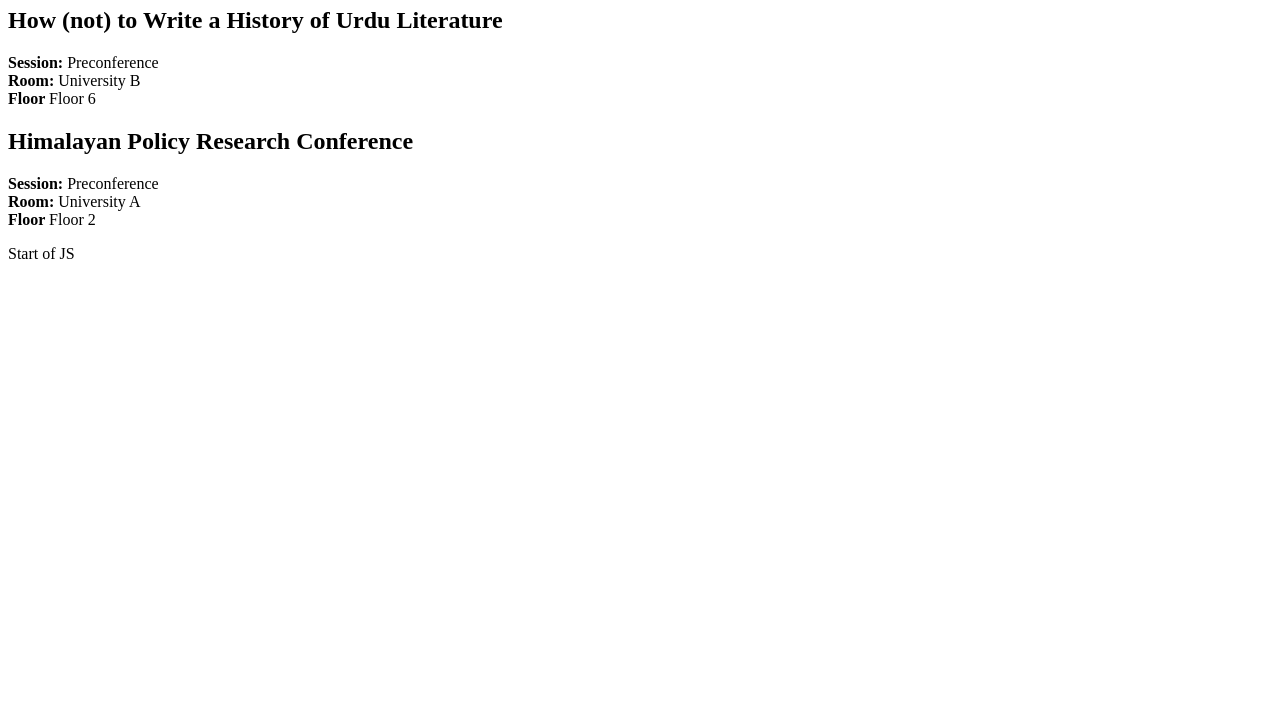
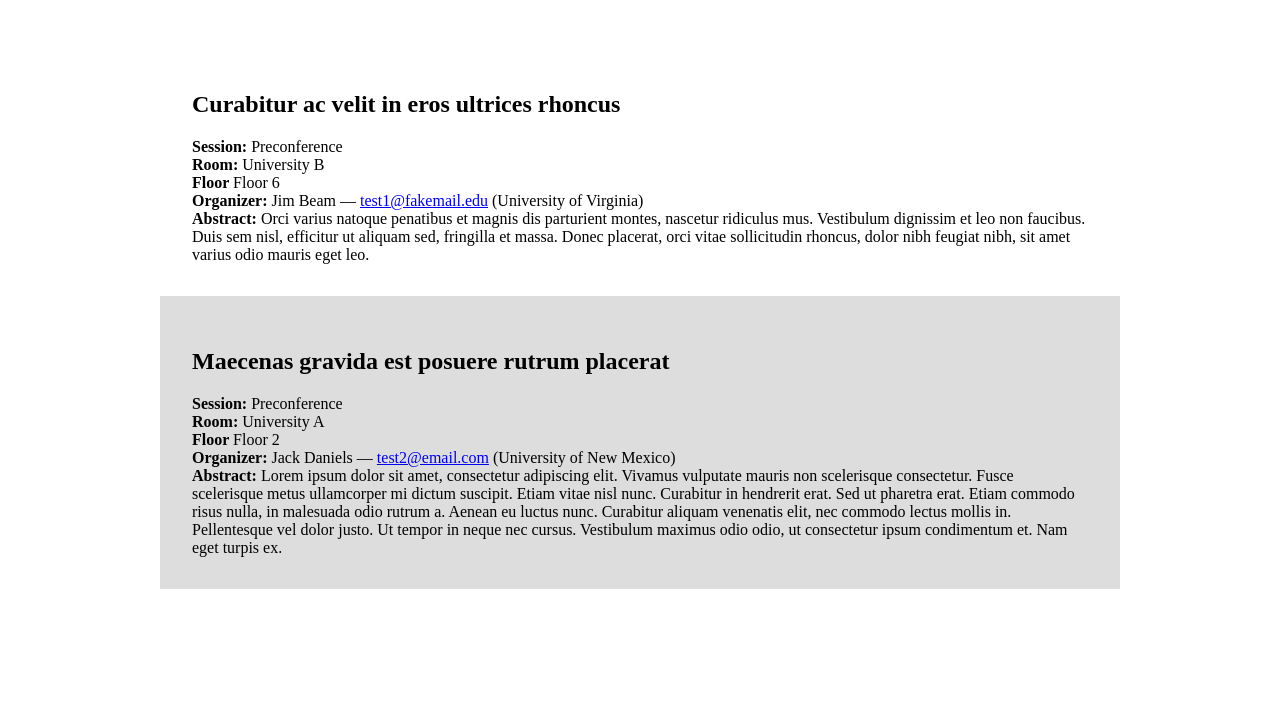
Before and after one commit to ksolans/event-app, a plain HTML site: page index.html in a window 1280 px wide. Shown: the part 73-800 px from the top of the page. Drawn offline with nearby package versions, Linux system fonts and the light colour scheme.

Commit message:
Updated JSON and added CSS

```diff
--- a/events.json
+++ b/events.json
@@ -1,14 +1,26 @@
 [
     {
-        "title": "How (not) to Write a History of Urdu Literature",
+        "title": "Curabitur ac velit in eros ultrices rhoncus",
         "session": "Preconference",
         "room": "University B",
-        "floor": "Floor 6"
+        "floor": "Floor 6",
+        "organizer": {
+            "name": "Jim Beam",
+            "email": "test1@fakemail.edu",
+            "location": "University of Virginia"
+        },
+        "abstract": "Orci varius natoque penatibus et magnis dis parturient montes, nascetur ridiculus mus. Vestibulum dignissim et leo non faucibus. Duis sem nisl, efficitur ut aliquam sed, fringilla et massa. Donec placerat, orci vitae sollicitudin rhoncus, dolor nibh feugiat nibh, sit amet varius odio mauris eget leo."
     },
     {
-        "title": "Himalayan Policy Research Conference ",
+        "title": "Maecenas gravida est posuere rutrum placerat",
         "session": "Preconference",
         "room": "University A",
-        "floor": "Floor 2"
+        "floor": "Floor 2",
+        "organizer": {
+            "name": "Jack Daniels",
+            "email": "test2@email.com",
+            "location": "University of New Mexico"
+        },
+        "abstract": "Lorem ipsum dolor sit amet, consectetur adipiscing elit. Vivamus vulputate mauris non scelerisque consectetur. Fusce scelerisque metus ullamcorper mi dictum suscipit. Etiam vitae nisl nunc. Curabitur in hendrerit erat. Sed ut pharetra erat. Etiam commodo risus nulla, in malesuada odio rutrum a. Aenean eu luctus nunc. Curabitur aliquam venenatis elit, nec commodo lectus mollis in. Pellentesque vel dolor justo. Ut tempor in neque nec cursus. Vestibulum maximus odio odio, ut consectetur ipsum condimentum et. Nam eget turpis ex."
     }
 ]
--- a/index.html
+++ b/index.html
@@ -9,20 +9,18 @@
     <title>Event Json Test</title>
 	<script src="https://ajax.googleapis.com/ajax/libs/jquery/3.2.1/jquery.min.js"></script>
 	<script type="text/javascript" src="http://localhost:8888/event-app/events.json"></script>
+	<link rel="stylesheet" type="text/css" href="http://localhost:8888/event-app/style.css">
 </head>
 <body>
 	<header>
 		<h1>Event App</h1>
 	</header>
 	<section>
-		<p id="demo"></p>
+		<div id="eventContainer">
+
+		</div>
 	</section>
 	<script>
-		document.write('<div>Start of JS</div>');
-		//var eventData = $.getJSON('http://localhost:8888/event-app/events.json');
-		//var url = 'http://localhost:8888/event-app/events.json';
-
-
 		function ajax_get(url, callback) {
 		    var xmlhttp = new XMLHttpRequest();
 		    xmlhttp.onreadystatechange = function() {
@@ -42,35 +40,21 @@
 		    xmlhttp.open("GET", url, true);
 		    xmlhttp.send();
 		}
-
 		ajax_get('http://localhost:8888/event-app/events.json', function(data) {
-			 // html = "<h2>" + data.title + "</h2>";
-			 // html += "<strong>Session: </strong>" + data.session + "<br>";
-			 // html += "<strong>Room: </strong>" + data.room + "<br>";
-			 // html += "<strong>Floor </strong>" + data.floor;
-
-		   	//document.getElementById("demo").innerHTML = html;
-		   	// var i;
-		    // var iLength = data.length;
-		    // for (i = 0; i < iLength; i++) {
-		    // 	html = "<h2>" + data[i].title + "</h2>";
-			    // html += "<strong>Session: </strong>" + data.session + "<br>";
-			    // html += "<strong>Room: </strong>" + data.room + "<br>";
-			    // html += "<strong>Floor </strong>" + data.floor;
-		        //document.getElementById("demo").innerHTML = html;
-		    //}
 		    var i = 0;
 			var html = "";
 			while (data[i]) {
-			     html += "<h2>" + data[i].title + "</h2>";
-				 html += "<strong>Session: </strong>" + data[i].session + "<br>";
-				 html += "<strong>Room: </strong>" + data[i].room + "<br>";
-				 html += "<strong>Floor </strong>" + data[i].floor;
+				html += "<div class=\"event\">";
+			    html += "<h2>" + data[i].title + "</h2>";
+				html += "<strong>Session: </strong>" + data[i].session + "<br>";
+				html += "<strong>Room: </strong>" + data[i].room + "<br>";
+				html += "<strong>Floor </strong>" + data[i].floor + "<br>";
+				html += "<strong>Organizer: </strong>" + data[i].organizer.name + " &mdash; <a href=\"mailto:" + data[i].organizer.email + "\">" + data[i].organizer.email + "</a> (" + data[i].organizer.location + ")" + "<br>";
+				html += "<strong>Abstract: </strong>" + data[i].abstract;
+				html += "</div>";
 			    i++;
-			    document.getElementById("demo").innerHTML = html;
+			    document.getElementById("eventContainer").innerHTML = html;
 			}
-
-			console.log(data);
 		});
 	</script>
 </body>
--- /dev/null
+++ b/style.css
@@ -0,0 +1,15 @@
+body {
+	width: 100%;
+	margin:0;
+}
+#eventContainer {
+	width: 75%;
+	margin: 0 auto;
+	padding: 2em;
+}
+.event {
+	padding: 2em;
+}
+.event:nth-child(even) {
+	background-color: #ddd;
+}
```
